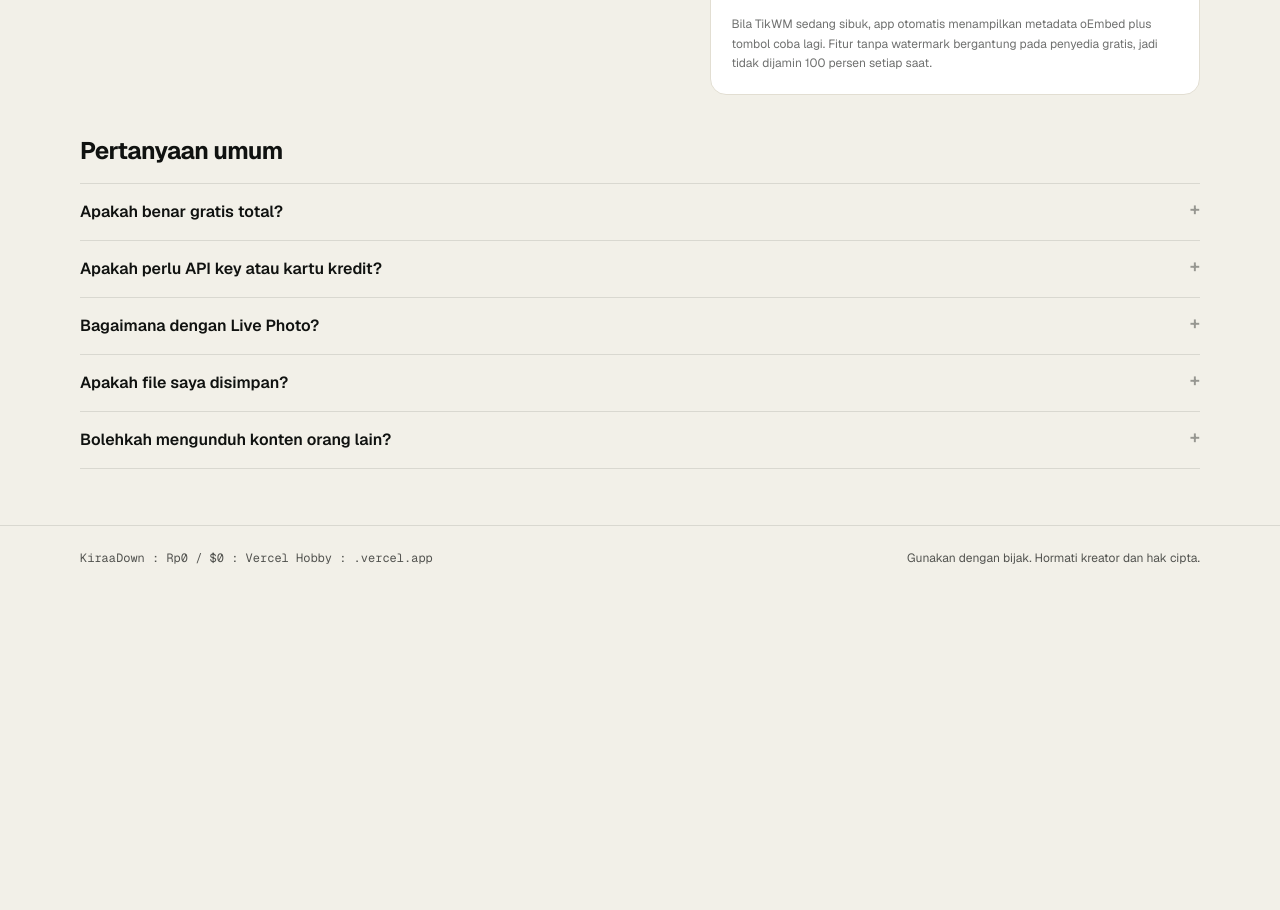
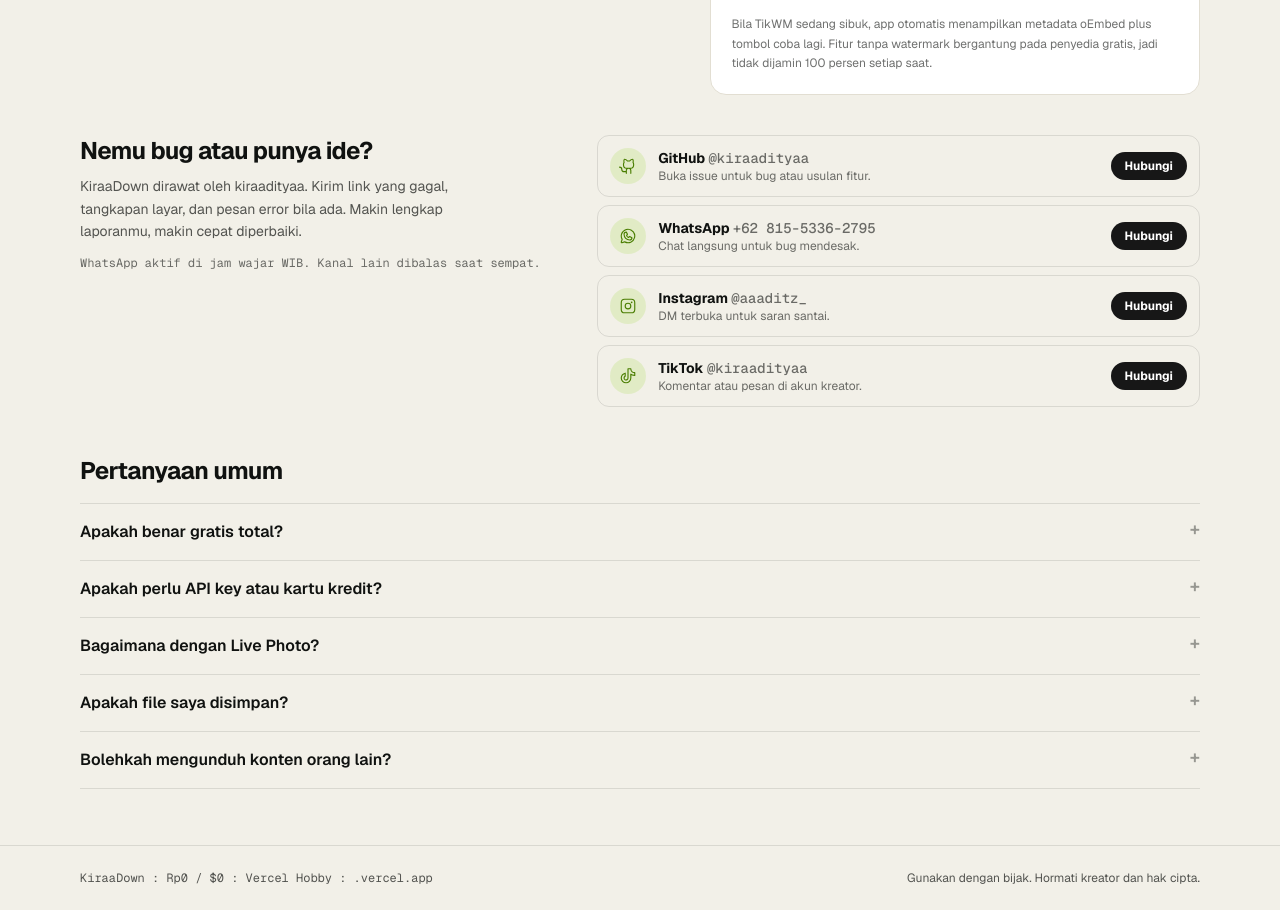
Before and after one commit to kiraadityaa/KiraaDown, a Next.js app: page / in a window 1280 px wide. Shown: the part 1160-2070 px from the top of the page. Before the commit the page ends 1750 px from the top, so only its background shows below. Built offline with nearby package versions, Linux system fonts and the light colour scheme.

Commit message:
feat: bagian kontak developer (GitHub, WhatsApp, Instagram, TikTok)

```diff
--- a/app/page.tsx
+++ b/app/page.tsx
@@ -18,6 +18,10 @@
   Link as LinkIcon,
   List,
   X,
+  GithubLogo,
+  TiktokLogo,
+  WhatsappLogo,
+  InstagramLogo,
 } from "@phosphor-icons/react";
 import {
   baseFilename,
@@ -293,6 +297,7 @@
               ["#riwayat", "Riwayat"],
               ["#batas", "Batas gratis"],
               ["#faq", "FAQ"],
+              ["#kontak", "Kontak"],
             ].map(([href, label]) => (
               <a
                 key={href}
@@ -343,6 +348,7 @@
               ["#riwayat", "Riwayat"],
               ["#batas", "Batas gratis"],
               ["#faq", "FAQ"],
+              ["#kontak", "Kontak"],
             ].map(([href, label]) => (
               <a
                 key={href}
@@ -837,6 +843,50 @@
           </div>
         </section>
 
+        {/* Kontak developer: teks kiri, daftar kanal kanan */}
+        <section id="kontak" className="max-w-6xl mx-auto px-4 pb-12 grid gap-6 md:grid-cols-[0.9fr_1.1fr] items-start">
+          <div className="min-w-0">
+            <h2 className="text-2xl font-bold tracking-tight">Nemu bug atau punya ide?</h2>
+            <p className="text-sm opacity-70 mt-2 max-w-[46ch] leading-relaxed">
+              KiraaDown dirawat oleh kiraadityaa. Kirim link yang gagal, tangkapan layar, dan
+              pesan error bila ada. Makin lengkap laporanmu, makin cepat diperbaiki.
+            </p>
+            <p className="mono-num mt-3 text-xs opacity-60">
+              WhatsApp aktif di jam wajar WIB. Kanal lain dibalas saat sempat.
+            </p>
+          </div>
+          <div className="min-w-0 grid gap-2">
+            <ContactRow
+              icon={<GithubLogo size={18} />}
+              label="GitHub"
+              handle="@kiraadityaa"
+              hint="Buka issue untuk bug atau usulan fitur."
+              href="https://github.com/kiraadityaa"
+            />
+            <ContactRow
+              icon={<WhatsappLogo size={18} />}
+              label="WhatsApp"
+              handle="+62 815-5336-2795"
+              hint="Chat langsung untuk bug mendesak."
+              href="https://wa.me/6281553362795?text=Halo%20KiraaDown%2C%20saya%20menemukan%20bug%20di%20aplikasi."
+            />
+            <ContactRow
+              icon={<InstagramLogo size={18} />}
+              label="Instagram"
+              handle="@aaaditz_"
+              hint="DM terbuka untuk saran santai."
+              href="https://instagram.com/aaaditz_"
+            />
+            <ContactRow
+              icon={<TiktokLogo size={18} />}
+              label="TikTok"
+              handle="@kiraadityaa"
+              hint="Komentar atau pesan di akun kreator."
+              href="https://www.tiktok.com/@kiraadityaa"
+            />
+          </div>
+        </section>
+
         {/* FAQ: daftar vertikal, bukan kartu */}
         <section id="faq" className="max-w-6xl mx-auto px-4 pb-14">
           <h2 className="text-2xl font-bold tracking-tight">Pertanyaan umum</h2>
@@ -937,6 +987,42 @@
   );
 }
 
+function ContactRow({
+  icon,
+  label,
+  handle,
+  hint,
+  href,
+}: {
+  icon: React.ReactNode;
+  label: string;
+  handle: string;
+  hint: string;
+  href: string;
+}) {
+  return (
+    <a
+      href={href}
+      target="_blank"
+      rel="noopener noreferrer"
+      className="w-full rounded-xl border border-black/10 dark:border-white/10 p-3 flex items-center gap-3 hover:border-lime-600/60 transition"
+    >
+      <span className="w-9 h-9 rounded-full bg-lime-500/15 text-lime-700 dark:text-lime-300 grid place-items-center shrink-0">
+        {icon}
+      </span>
+      <span className="flex-1 min-w-0">
+        <span className="block text-sm font-bold">
+          {label} <span className="mono-num font-medium opacity-60">{handle}</span>
+        </span>
+        <span className="block text-xs opacity-60">{hint}</span>
+      </span>
+      <span className="btn-pill px-3.5 py-1.5 text-xs font-bold bg-neutral-900 text-white dark:bg-lime-400 dark:text-lime-950 shrink-0">
+        Hubungi
+      </span>
+    </a>
+  );
+}
+
 function LimitRow({ k, v }: { k: string; v: string }) {
   return (
     <div className="py-2.5 grid grid-cols-[130px_1fr] gap-3">
```
Also changed, not shown: 1 other file (tests, documents, lock files or other folders).
